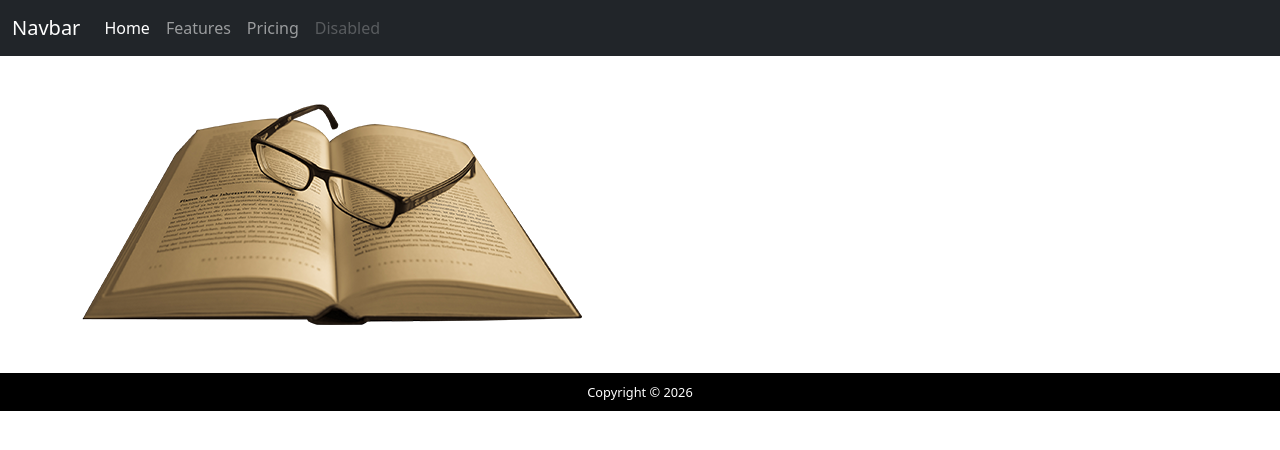
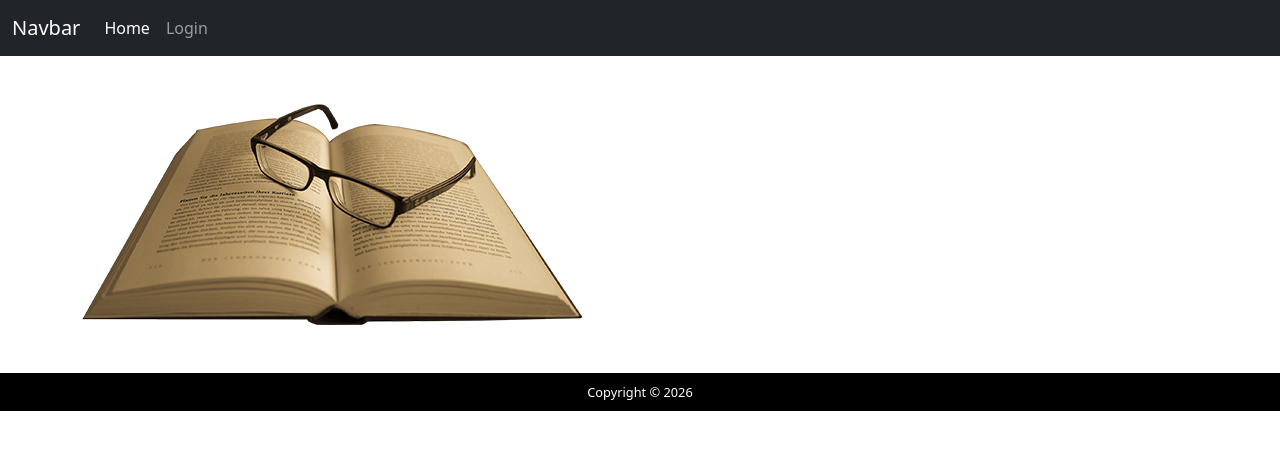
Before and after one commit to AutomationMK/book-vue, a Vue app: page / in a window 1280 px wide. Shown: the top 450 px of the page. Built offline with nearby package versions, Linux system fonts and the light colour scheme.

Commit message:
Change navbar a tags to use vue-router elements

```diff
--- a/src/components/App_Header.vue
+++ b/src/components/App_Header.vue
@@ -9,16 +9,10 @@
             <div class="collapse navbar-collapse" id="navbarNav">
                 <ul class="navbar-nav">
                     <li class="nav-item">
-                        <a class="nav-link active" aria-current="page" href="#">Home</a>
+                        <router-link class="nav-link active" aria-current="page" to="/">Home</router-link>
                     </li>
                     <li class="nav-item">
-                        <a class="nav-link" href="#">Features</a>
-                    </li>
-                    <li class="nav-item">
-                        <a class="nav-link" href="#">Pricing</a>
-                    </li>
-                    <li class="nav-item">
-                        <a class="nav-link disabled" aria-disabled="true">Disabled</a>
+                        <router-link class="nav-link" to="/login">Login</router-link>
                     </li>
                 </ul>
             </div>
```
